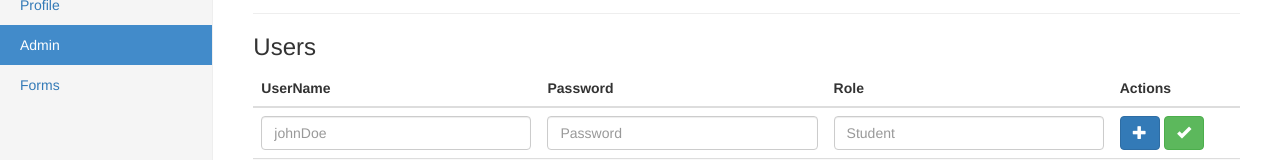
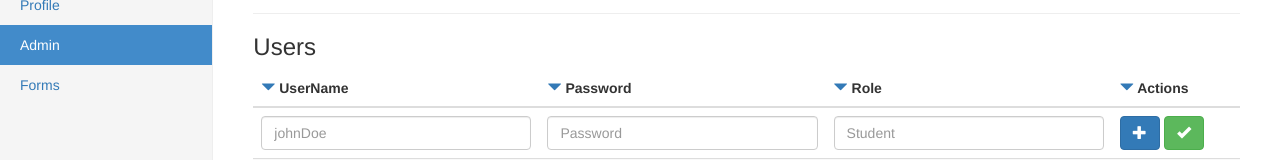
Before and after one commit to nikkhilmuthye/cs5610fall2015, a website: page public/assignment/admin.html in a window 1280 px wide. Shown: the part 126-286 px from the top of the page. Drawn offline with Linux system fonts and the light colour scheme.

Commit message:
Adding fields form with some changes

```diff
--- a/public/assignment/admin.html
+++ b/public/assignment/admin.html
@@ -69,10 +69,30 @@
                 <table class="table table-striped">
                     <thead>
                     <tr>
-                        <th>UserName</th>
-                        <th>Password</th>
-                        <th>Role</th>
-                        <th>Actions</th>
+                        <th>
+                            <a href="#">
+                                <scan class="glyphicon glyphicon-triangle-bottom"></scan>
+                            </a>
+                            UserName
+                        </th>
+                        <th>
+                            <a href="#">
+                                <scan class="glyphicon glyphicon-triangle-bottom"></scan>
+                            </a>
+                            Password
+                        </th>
+                        <th>
+                            <a href="#">
+                                <scan class="glyphicon glyphicon-triangle-bottom"></scan>
+                            </a>
+                            Role
+                        </th>
+                        <th>
+                            <a href="#">
+                                <scan class="glyphicon glyphicon-triangle-bottom"></scan>
+                            </a>
+                            Actions
+                        </th>
                     </tr>
                     <tr>
                         <td><input class="form-control" type="text" name="username" placeholder="johnDoe"/></td>
```
Also changed, not shown: public/assignment/forms.html (+12 -2 lines).
